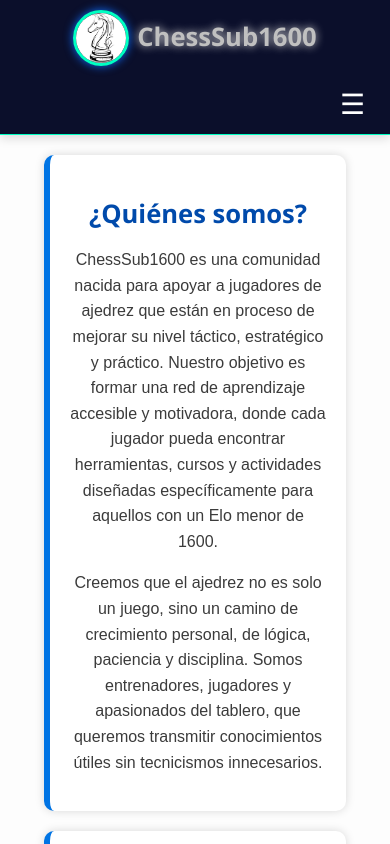
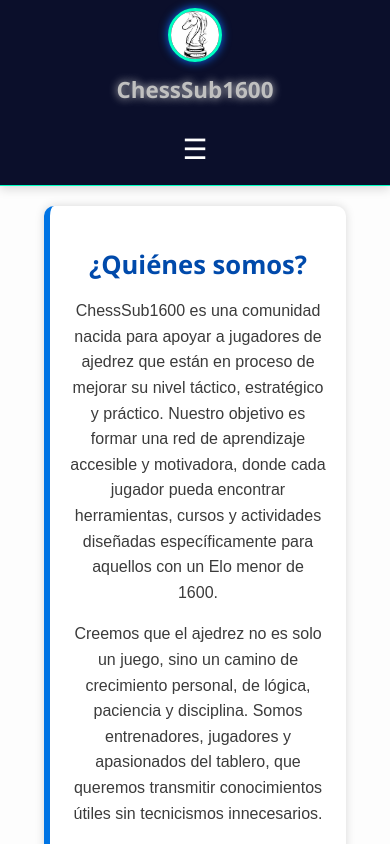
Before and after one commit to ChessSub1600/ChessSub1600-Web, a plain HTML site: page index.html in a window 390 px wide. Drawn offline with Linux system fonts and the light colour scheme.

Commit message:
Actualizo index y style css para mejor visual mobil

```diff
--- a/assets/css/menu.css
+++ b/assets/css/menu.css
@@ -91,9 +91,12 @@
   }
 }
 
+
+
 /* 📱 Móviles medianos y grandes (≤768px) */
 @media (max-width: 768px) {
   .menu {
+
     position: fixed;
     top: 0; right: 0; bottom: 0; left: 0;
     width: 100%;
@@ -109,6 +112,10 @@
     text-align: center;
     padding: 12px;
     font-size: 1.2rem;
+  }
+  .menu ul{
+    padding: 4rem;
+    gap: 10px; /* Aumenta el espacio entre los elementos */
   }
 
   .close-menu {
--- a/assets/css/style.css
+++ b/assets/css/style.css
@@ -11,7 +11,6 @@ html {
   color: #1e1e1e;
   font-family: 'Segoe UI', 'Roboto', 'Helvetica Neue', sans-serif;
 }
-
 
 /* ===============================
    TIPOGRAFÍA GLOBAL
@@ -44,6 +43,7 @@ p {
   color: #3b3b3b;
   font-family: 'Arial', sans-serif;
 }
+
 /*padding para que no se vea apretado el header con las sections*/
 .main-principal {
   padding-top: 8rem;
@@ -60,19 +60,24 @@ p {
   position: fixed;
   top: 0;
   left: 0;
-  margin-bottom: 1rem; /* menor separación */
+  margin-bottom: 1rem;
+  /* menor separación */
   background-color: #0b0f2b;
   display: flex;
   justify-content: space-between;
   align-items: center;
-  padding: 2px 15px; /* menos altura lateral */
-  box-shadow: 0 3px 10px rgba(0, 0, 0, 0.15); /* más discreto */
-  border-bottom: 1px solid #00ffc3; /* más fino */
+  padding: 2px 15px;
+  /* menos altura lateral */
+  box-shadow: 0 3px 10px rgba(0, 0, 0, 0.15);
+  /* más discreto */
+  border-bottom: 1px solid #00ffc3;
+  /* más fino */
   width: 100%;
   box-sizing: border-box;
   z-index: 99;
   transition: background-color 0.3s ease, box-shadow 0.3s ease;
 }
+
 /*transform scroll*/
 .header--hidden {
   transform: translateY(-100%);
@@ -81,7 +86,8 @@ p {
 
 /*overlay para mobiles */
 #menu a {
-  color: #6718f9; /* texto blanco por defecto */
+  color: #6718f9;
+  /* texto blanco por defecto */
   border: 1px solid grey;
   width: 100%;
   box-shadow: 2px 2px 5px rgba(10, 20, 100, 0.5);
@@ -92,17 +98,21 @@ p {
 }
 
 #menu a:hover {
-  background-color: rgba(255, 255, 255, 0.2); /* fondo suave al pasar el mouse */
-  color: #00ffc3; /* efecto llamativo en hover */
+  background-color: rgba(255, 255, 255, 0.2);
+  /* fondo suave al pasar el mouse */
+  color: #00ffc3;
+  /* efecto llamativo en hover */
   width: 100%;
 }
 
 
 /*header transparente*/
 .header-transparente {
-  background-color: rgba(11, 15, 43, 0.6); /* tono oscuro semi-transparente */
-  box-shadow: 0 2px 6px rgba(0,0,0,0.2);
-  backdrop-filter: blur(6px); /* efecto de desenfoque elegante */
+  background-color: rgba(11, 15, 43, 0.6);
+  /* tono oscuro semi-transparente */
+  box-shadow: 0 2px 6px rgba(0, 0, 0, 0.2);
+  backdrop-filter: blur(6px);
+  /* efecto de desenfoque elegante */
 }
 
 
@@ -136,6 +146,7 @@ p {
   color: white;
   padding: 10px;
 }
+
 /*hover para alumbrado de la hamburguesa*/
 .hamburger:hover {
   color: #00ffc3;
@@ -279,7 +290,7 @@ section {
   text-align: center;
   padding: 30px 20px;
   border-top: 4px solid #00ffc3;
-  box-shadow: 0 -3px 10px rgba(0,0,0,0.2);
+  box-shadow: 0 -3px 10px rgba(0, 0, 0, 0.2);
 }
 
 .footer-contacto h3 {
@@ -311,7 +322,8 @@ section {
   color: #d5d0d0;
   margin-top: 15px;
 }
-.footer-contacto p{
+
+.footer-contacto p {
   color: white;
 }
 
@@ -320,7 +332,7 @@ section {
   background-color: #f2f2f9;
   padding: 40px 20px;
   border-top: 4px solid #0074e4;
-  box-shadow: 0 -2px 8px rgba(0,0,0,0.1);
+  box-shadow: 0 -2px 8px rgba(0, 0, 0, 0.1);
   text-align: center;
 }
 
@@ -364,31 +376,47 @@ section {
 
 /*mobil pantallas pequenas*/
 @media (max-width: 768px) {
-  header {
+  .header {
   flex-direction: column;
-    align-items: flex-start;
-    padding: 12px 16px;
+  align-items: center;
+  justify-content: center;
+  padding: 8px 12px;         /* Menor grosor */
+  height: auto;
+  gap: 6px;                  /* Espacio entre logo/título/hamburguesa */
 }
 
 .title-logo {
-    gap: 8px;
+  display: flex;
+  flex-direction: column;   /* ✅ Uno debajo del otro */
+  align-items: center;
+  margin-bottom: 4px;
+}
+
+.site-title {
+  font-size: 1.4rem;
+  text-align: center;
+  margin: 0;                /* ✅ Elimina espacio vertical extra */
 }
 
 .logo {
-    width: 50px;
-    height: 50px;
+  width: 48px;
+  height: 48px;
 }
 
 .hamburger {
-    align-self: flex-end;
+  align-self: center;       /* ✅ Centrado debajo del título */
+  margin-top: 4px;
 }
+
 
   section {
     margin: 20px 12px;
     padding: 20px;
   }
 
-  h1, h2, h3 {
+  h1,
+  h2,
+  h3 {
     font-size: 1.6rem;
     text-align: center;
   }
```
Also changed, not shown: index.html (+5 -3 lines). Lines whose indentation alone changed are shown as unchanged.
